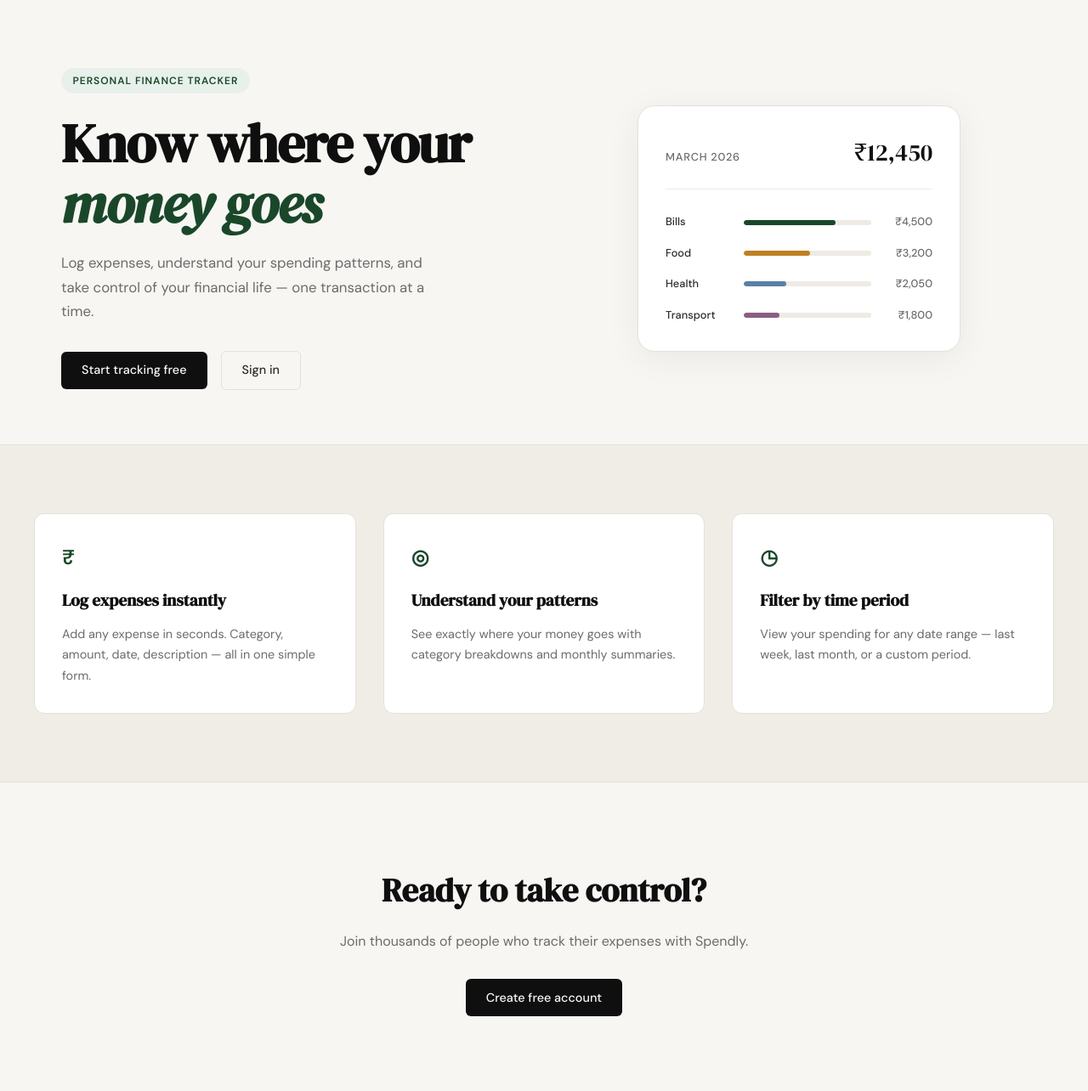
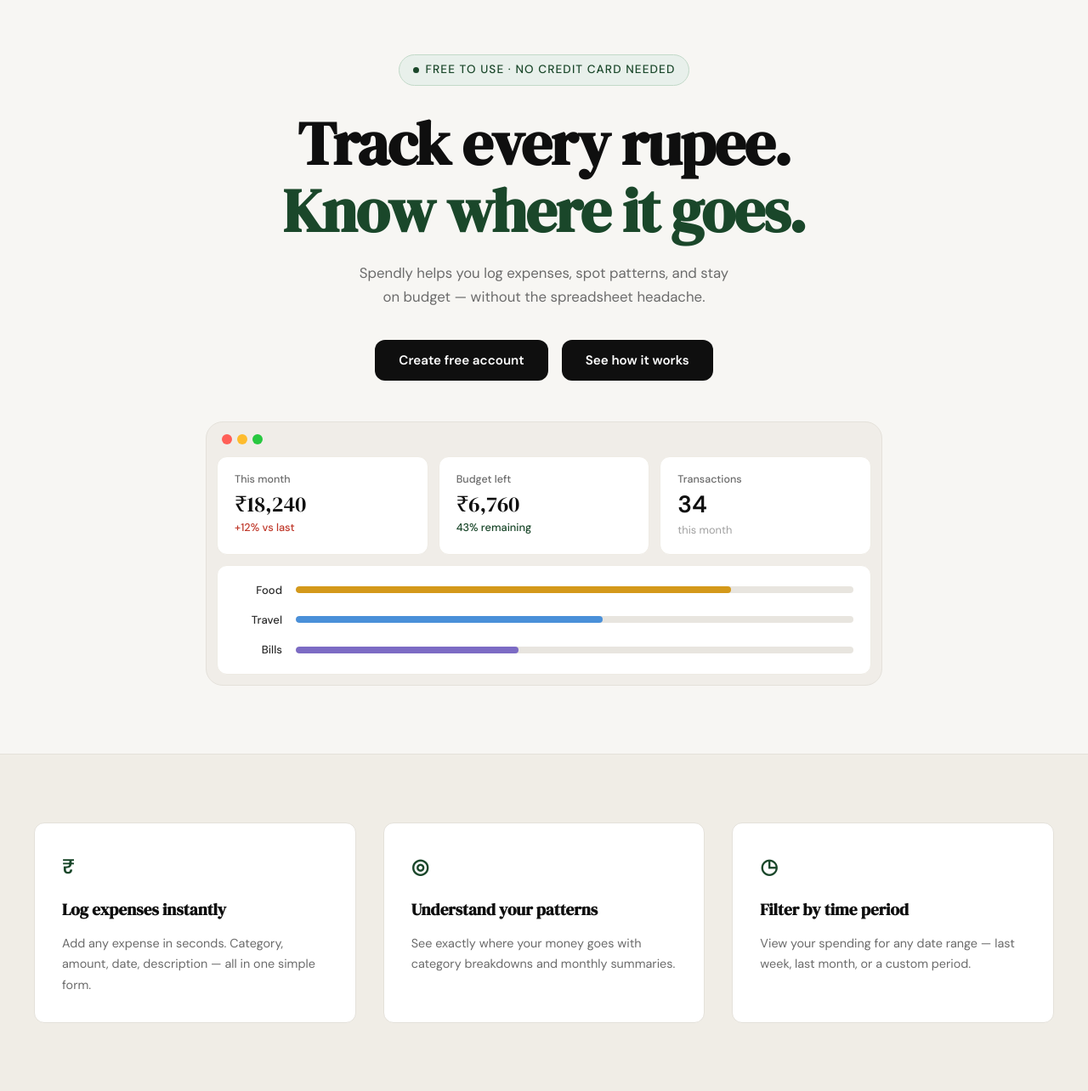
Before and after one commit to xin122-rohit/claude-test, a Flask app: page / in a window 1280 px wide. Shown: the part 61-1345 px from the top of the page at 85% size. Run offline with Flask 3, Linux system fonts and the light colour scheme.

Commit message:
Add landing page styles and update HTML structure for hero section

```diff
--- /dev/null
+++ b/static/css/landing.css
@@ -0,0 +1,228 @@
+/* ------------------------------------------------------------------ */
+/* Hero — overrides style.css .hero for the landing page              */
+/* ------------------------------------------------------------------ */
+
+.hero {
+    display: flex;
+    flex-direction: column;
+    align-items: center;
+    text-align: center;
+    padding: 4rem 2rem 5rem;
+    max-width: 860px;
+    margin: 0 auto;
+    gap: 0;
+}
+
+.hero-inner {
+    display: flex;
+    flex-direction: column;
+    align-items: center;
+    margin-bottom: 3rem;
+    width: 100%;
+}
+
+/* Badge */
+.hero-badge {
+    display: inline-flex;
+    align-items: center;
+    gap: 0.5rem;
+    background: var(--accent-light);
+    color: var(--accent);
+    font-size: 0.85rem;
+    font-weight: 500;
+    padding: 0.4rem 1rem;
+    border-radius: 999px;
+    border: 1px solid #c2d9c8;
+    margin-bottom: 1.75rem;
+}
+
+.hero-badge-dot {
+    width: 7px;
+    height: 7px;
+    background: var(--accent);
+    border-radius: 50%;
+    flex-shrink: 0;
+}
+
+/* Title */
+.hero-title {
+    font-family: var(--font-display);
+    font-size: clamp(2.75rem, 6vw, 4.5rem);
+    line-height: 1.1;
+    letter-spacing: -0.02em;
+    color: var(--ink);
+    margin-bottom: 1.25rem;
+}
+
+.hero-title-accent {
+    color: var(--accent);
+    font-style: normal;
+}
+
+/* Subtitle */
+.hero-subtitle {
+    font-size: 1.05rem;
+    color: var(--ink-muted);
+    line-height: 1.7;
+    margin-bottom: 2.25rem;
+}
+
+/* Buttons */
+.hero-actions {
+    display: flex;
+    gap: 1rem;
+    justify-content: center;
+    flex-wrap: wrap;
+}
+
+.btn-hero-dark {
+    display: inline-block;
+    background: var(--ink);
+    color: #fff;
+    padding: 0.75rem 1.75rem;
+    border-radius: var(--radius-md);
+    font-family: var(--font-body);
+    font-size: 0.95rem;
+    font-weight: 600;
+    text-decoration: none;
+    transition: background 0.2s;
+}
+
+.btn-hero-dark:hover { background: var(--accent); }
+
+/* ------------------------------------------------------------------ */
+/* Dashboard mock                                                      */
+/* ------------------------------------------------------------------ */
+
+.hero-dashboard {
+    width: 100%;
+    background: #f0ede8;
+    border-radius: var(--radius-lg);
+    border: 1px solid var(--border);
+    overflow: hidden;
+}
+
+.dashboard-chrome {
+    display: flex;
+    align-items: center;
+    gap: 6px;
+    padding: 0.85rem 1.1rem;
+}
+
+.chrome-dot {
+    width: 12px;
+    height: 12px;
+    border-radius: 50%;
+}
+
+.chrome-red    { background: #ff5f57; }
+.chrome-yellow { background: #febc2e; }
+.chrome-green  { background: #28c840; }
+
+.dashboard-body {
+    display: flex;
+    flex-direction: column;
+    gap: 0.75rem;
+    padding: 0 0.75rem 0.75rem;
+}
+
+/* Stat cards row */
+.dashboard-stats {
+    display: grid;
+    grid-template-columns: repeat(3, 1fr);
+    gap: 0.75rem;
+}
+
+.stat-card {
+    background: var(--paper-card);
+    border: 1px solid var(--border-soft);
+    border-radius: var(--radius-md);
+    padding: 1.1rem 1.25rem;
+    display: flex;
+    flex-direction: column;
+    gap: 0.25rem;
+    text-align: left;
+}
+
+.stat-label {
+    font-size: 0.78rem;
+    color: var(--ink-muted);
+    font-weight: 500;
+}
+
+.stat-value {
+    font-family: var(--font-display);
+    font-size: 1.6rem;
+    color: var(--ink);
+    line-height: 1.1;
+}
+
+.stat-plain {
+    font-family: var(--font-body);
+    font-weight: 700;
+    font-size: 1.75rem;
+}
+
+.stat-change {
+    font-size: 0.8rem;
+    font-weight: 500;
+}
+
+.stat-danger { color: #c0392b; }
+.stat-ok     { color: var(--accent); }
+
+.stat-sub {
+    font-size: 0.8rem;
+    color: var(--ink-faint);
+}
+
+/* Bar rows */
+.dashboard-bars {
+    background: var(--paper-card);
+    border: 1px solid var(--border-soft);
+    border-radius: var(--radius-md);
+    padding: 1.1rem 1.25rem;
+    display: flex;
+    flex-direction: column;
+    gap: 0.9rem;
+    text-align: left;
+}
+
+.dash-bar-row {
+    display: grid;
+    grid-template-columns: 56px 1fr;
+    align-items: center;
+    gap: 1rem;
+}
+
+.dash-cat {
+    font-size: 0.82rem;
+    font-weight: 500;
+    color: var(--ink-soft);
+    text-align: right;
+}
+
+.dash-bar-track {
+    height: 8px;
+    background: #e8e5df;
+    border-radius: 999px;
+    overflow: hidden;
+}
+
+.dash-bar {
+    height: 100%;
+    border-radius: 999px;
+}
+
+.dash-bar-food   { background: #d4991a; }
+.dash-bar-travel { background: #4a90d9; }
+.dash-bar-bills  { background: #7c6bc4; }
+
+/* ------------------------------------------------------------------ */
+/* Responsive                                                          */
+/* ------------------------------------------------------------------ */
+
+@media (max-width: 600px) {
+    .dashboard-stats { grid-template-columns: 1fr; }
+    .hero-subtitle br { display: none; }
+}
--- a/templates/landing.html
+++ b/templates/landing.html
@@ -1,60 +1,75 @@
 {% extends "base.html" %}
 
 {% block title %}Spendly — Track Every Rupee{% endblock %}
+
+{% block head %}
+<link rel="stylesheet" href="{{ url_for('static', filename='css/landing.css') }}">
+{% endblock %}
 
 {% block content %}
 
 <section class="hero">
     <div class="hero-inner">
-        <div class="hero-badge">Personal Finance Tracker</div>
+        <div class="hero-badge">
+            <span class="hero-badge-dot"></span>
+            Free to use · No credit card needed
+        </div>
         <h1 class="hero-title">
-            Know where your<br>
-            <em>money goes</em>
+            Track every rupee.<br>
+            <span class="hero-title-accent">Know where it goes.</span>
         </h1>
         <p class="hero-subtitle">
-            Log expenses, understand your spending patterns,
-            and take control of your financial life —
-            one transaction at a time.
+            Spendly helps you log expenses, spot patterns, and stay<br>
+            on budget — without the spreadsheet headache.
         </p>
         <div class="hero-actions">
-            <a href="{{ url_for('register') }}" class="btn-primary">Start tracking free</a>
-            <a href="{{ url_for('login') }}" class="btn-ghost">Sign in</a>
+            <a href="{{ url_for('register') }}" class="btn-hero-dark">Create free account</a>
+            <a href="#" class="btn-hero-dark">See how it works</a>
         </div>
     </div>
-    <div class="hero-visual">
-        <div class="mock-card">
-            <div class="mock-card-header">
-                <span class="mock-label">March 2026</span>
-                <span class="mock-total">₹12,450</span>
+
+    <div class="hero-dashboard">
+        <div class="dashboard-chrome">
+            <span class="chrome-dot chrome-red"></span>
+            <span class="chrome-dot chrome-yellow"></span>
+            <span class="chrome-dot chrome-green"></span>
+        </div>
+        <div class="dashboard-body">
+            <div class="dashboard-stats">
+                <div class="stat-card">
+                    <span class="stat-label">This month</span>
+                    <span class="stat-value">₹18,240</span>
+                    <span class="stat-change stat-danger">+12% vs last</span>
+                </div>
+                <div class="stat-card">
+                    <span class="stat-label">Budget left</span>
+                    <span class="stat-value">₹6,760</span>
+                    <span class="stat-change stat-ok">43% remaining</span>
+                </div>
+                <div class="stat-card">
+                    <span class="stat-label">Transactions</span>
+                    <span class="stat-value stat-plain">34</span>
+                    <span class="stat-sub">this month</span>
+                </div>
             </div>
-            <div class="mock-bars">
-                <div class="mock-bar-row">
-                    <span class="mock-cat">Bills</span>
-                    <div class="mock-bar-track">
-                        <div class="mock-bar" style="width: 72%"></div>
+            <div class="dashboard-bars">
+                <div class="dash-bar-row">
+                    <span class="dash-cat">Food</span>
+                    <div class="dash-bar-track">
+                        <div class="dash-bar dash-bar-food" style="width: 78%"></div>
                     </div>
-                    <span class="mock-amt">₹4,500</span>
                 </div>
-                <div class="mock-bar-row">
-                    <span class="mock-cat">Food</span>
-                    <div class="mock-bar-track">
-                        <div class="mock-bar mock-bar-2" style="width: 52%"></div>
+                <div class="dash-bar-row">
+                    <span class="dash-cat">Travel</span>
+                    <div class="dash-bar-track">
+                        <div class="dash-bar dash-bar-travel" style="width: 55%"></div>
                     </div>
-                    <span class="mock-amt">₹3,200</span>
                 </div>
-                <div class="mock-bar-row">
-                    <span class="mock-cat">Health</span>
-                    <div class="mock-bar-track">
-                        <div class="mock-bar mock-bar-3" style="width: 33%"></div>
+                <div class="dash-bar-row">
+                    <span class="dash-cat">Bills</span>
+                    <div class="dash-bar-track">
+                        <div class="dash-bar dash-bar-bills" style="width: 40%"></div>
                     </div>
-                    <span class="mock-amt">₹2,050</span>
-                </div>
-                <div class="mock-bar-row">
-                    <span class="mock-cat">Transport</span>
-                    <div class="mock-bar-track">
-                        <div class="mock-bar mock-bar-4" style="width: 28%"></div>
-                    </div>
-                    <span class="mock-amt">₹1,800</span>
                 </div>
             </div>
         </div>
```
